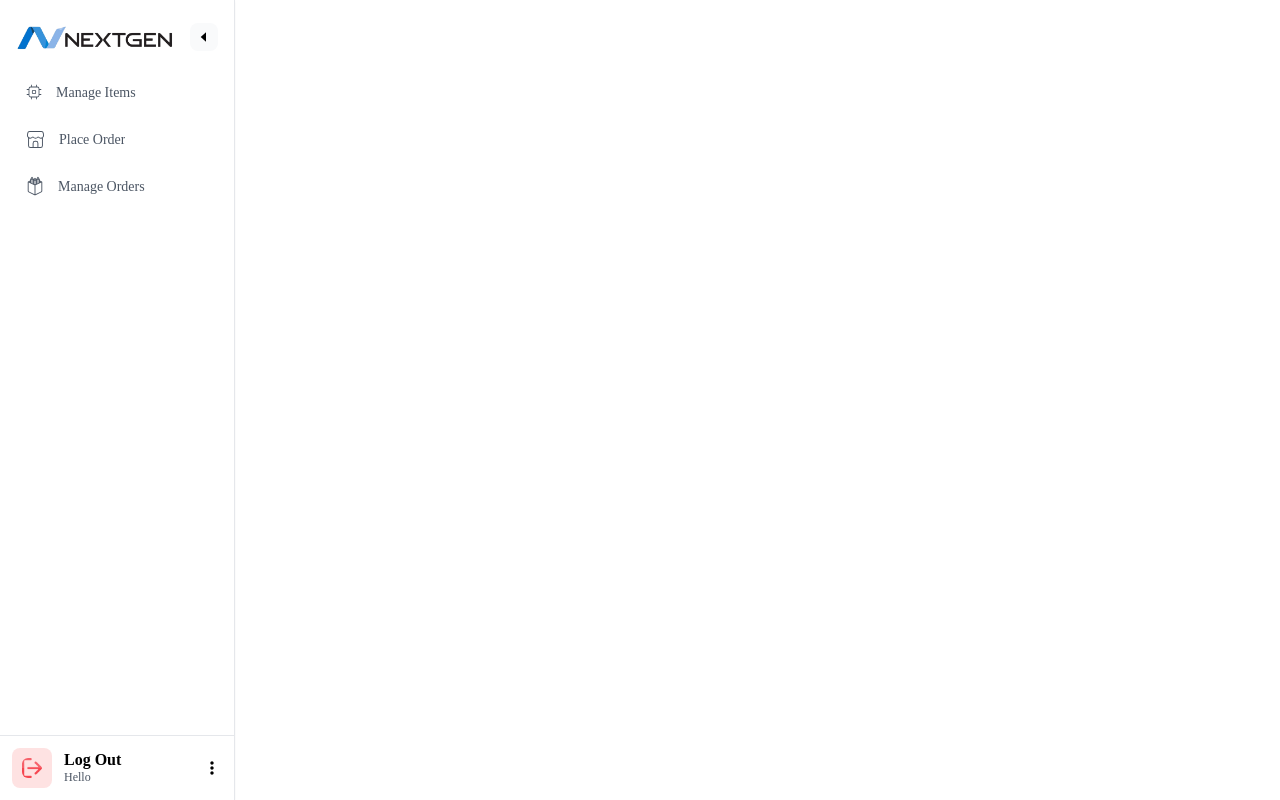
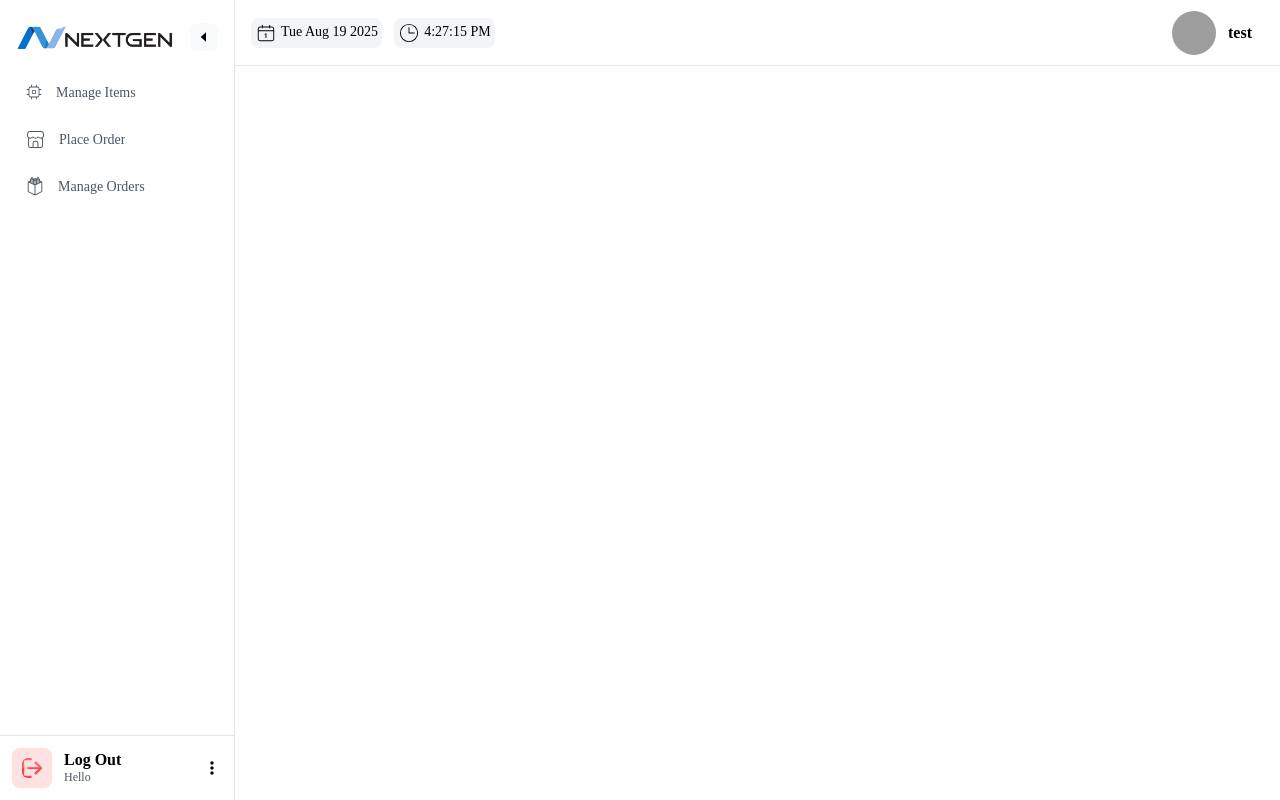
Before and after one commit to DhanushkaTA/Billing-System-Front-End, a React (Vite) app: page /home in a window 1280 px wide. Built offline with nearby package versions, Linux system fonts and the light colour scheme; grey boxes are pictures that could not be loaded; a web font is replaced by a local one.

Commit message:
add header

```diff
--- a/src/components/header/header.tsx
+++ b/src/components/header/header.tsx
@@ -1,27 +1,26 @@
 import {
   // BiCalendar,
   BiMenu,
-    BiSolidChevronDown
+  BiSolidChevronDown,
   // BiTimeFive
 } from "react-icons/bi";
-import {useEffect, useState} from "react";
+import { useEffect, useState } from "react";
 // import {FiCalendar} from "react-icons/fi";
-import {CiCalendarDate, CiClock2} from "react-icons/ci";
+import { CiCalendarDate, CiClock2 } from "react-icons/ci";
 // import SidebarContext from "./context/contexts"
 
 interface Props {
-    username:string,
-    email:string,
-    proPic:string,
-    callBack:Function
+  username: string;
+  email: string;
+  proPic: string;
+  callBack: Function;
 }
 
-function Header(props:Props){
-
+function Header(props: Props) {
   // const [expanded, setExpanded] = useState(true)
 
-    const [time, setTime] = useState("")
-    const [date, setDate] = useState("")
+  const [time, setTime] = useState("");
+  const [date, setDate] = useState("");
 
   function setLiveTime() {
     // var d = new Date();
@@ -29,76 +28,85 @@ function Header(props:Props){
     // var m = d.getMinutes();
     // var h = d.getHours();
     // setTime(("0" + h).substr(-2) + ":" + ("0" + m).substr(-2) + ":" + ("0" + s).substr(-2));
-        setTime(new Date().toLocaleTimeString())
+    setTime(new Date().toLocaleTimeString());
   }
 
-    function displayClock(){
-        setDate(new Date().toDateString())
+  function displayClock() {
+    setDate(new Date().toDateString());
   }
 
   useEffect(() => {
-        setInterval(setLiveTime,1000)
+    setInterval(setLiveTime, 1000);
     setInterval(displayClock, 1000);
   }, []);
 
   return (
     // sticky top-0 z-50 backdrop-blur-sm bg-white/50
 
-        <header className={"h-[8.3%] sticky top-0 z-50 backdrop-blur-sm bg-white/50  py-1 px-4 border-b flex flex-row items-center"}>
-
+    <header
+      className={
+        "h-[8.3%] sticky top-0 z-50 backdrop-blur-sm bg-white/50  py-1 px-4 border-b flex flex-row items-center"
+      }
+    >
       <div className={"flex-1 font-Euclid flex flex-row items-center"}>
-
-                <div className={"flex-1"}>
+        {/* <div className={"flex-1"}>
           <button
-                        className={"cursor-pointer p-1 rounded-lg bg-gray-100 hover:bg-gray-200"}
-                        // onClick={() => setExpanded(value => !value)}>
-                        onClick={() => props.callBack()}>
-                        <BiMenu size={22}/>
+            className={
+              "cursor-pointer p-1 rounded-lg bg-gray-100 hover:bg-gray-200"
+            }
+            onClick={() => props.callBack()}
+          >
+            <BiMenu size={22} />
           </button>
-                </div>
-
+        </div> */}
 
         <div className={"flex flex-row"}>
-                    <div className={"flex flex-row cursor-pointer p-1 rounded-lg bg-gray-100 mr-3 text-sm"}>
-                        <CiCalendarDate size={22} className={"mr-1"}/>
+          <div
+            className={
+              "flex flex-row cursor-pointer p-1 rounded-lg bg-gray-100 mr-3 text-sm"
+            }
+          >
+            <CiCalendarDate size={22} className={"mr-1"} />
             {date}
           </div>
 
-                    <div className={"flex flex-row cursor-pointer p-1 rounded-lg bg-gray-100 mr-3 text-sm"}>
-                        <CiClock2 size={22} className={"mr-1"}/>
+          <div
+            className={
+              "flex flex-row cursor-pointer p-1 rounded-lg bg-gray-100 mr-3 text-sm"
+            }
+          >
+            <CiClock2 size={22} className={"mr-1"} />
             {time}
           </div>
         </div>
-
-
       </div>
 
-
-            <div className={"relative h-full w-max flex flex-row items-center justify-between"}>
-
+      <div
+        className={
+          "relative h-full w-max flex flex-row items-center justify-between"
+        }
+      >
         <img
-                    src={`http://localhost:9000/images/${props.proPic}`}
-                    className={"w-11 h-11 object-fill bg-center bg-cover rounded-[100%] mr-3"}
+          src={"./../assets/people/3.jpg"}
+          className={
+            "w-11 h-11 object-fill bg-center bg-cover rounded-[100%] mr-3"
+          }
           alt={"user"}
           title={"profile photo"}
         />
 
         <div className="leading-4 mr-3 font-Euclid sm:block hidden">
           <h4 className="font-[600]">{props.username}</h4>
-                    <span className="text-xs text-gray-600">{props.email}</span>
         </div>
 
-                <BiSolidChevronDown className={"cursor-pointer"} size={22}/>
+        {/* <BiSolidChevronDown className={"cursor-pointer"} size={22} /> */}
 
         {/*<div className={"h-full w-12 bg-[url(src/assets/images/people/1.jpg)] object-fill bg-center bg-cover rounded-[100%]"}>*/}
 
         {/*</div>*/}
       </div>
-
     </header>
-
-    )
-
+  );
 }
 
-export default Header
+export default Header;
--- a/src/view/homeView.tsx
+++ b/src/view/homeView.tsx
@@ -1,3 +1,4 @@
+import React, { useEffect, useState } from "react";
 import Sidebar from "../components/sidebar/sidebar.tsx";
 import SidebarItem from "../components/sidebarItems/sidebarItem.tsx";
 import {
@@ -7,10 +8,14 @@ import {
   CiPenpot,
   CiShop,
 } from "react-icons/ci";
+import { Outlet } from "react-router-dom";
 import Header from "../components/header/header.tsx";
-import { Outlet } from "react-router-dom";
 
 function HomeView() {
+  const [username, setUsername] = useState("test");
+  const [email, setEmail] = useState("hello");
+  const [proPic, setProPic] = useState("hhh");
+
   return (
     <>
       {/* <section
@@ -64,6 +69,15 @@ function HomeView() {
             ]}
           />
         </aside>
+
+        <main id={"main-content"} className={"flex-1 flex flex-col"}>
+          <Header
+            username={`${username}`}
+            email={`${email}`}
+            proPic={`${proPic}`}
+            // callBack={handleSidebar}
+          />
+        </main>
       </section>
     </>
   );
```
Lines whose indentation alone changed are shown as unchanged.
